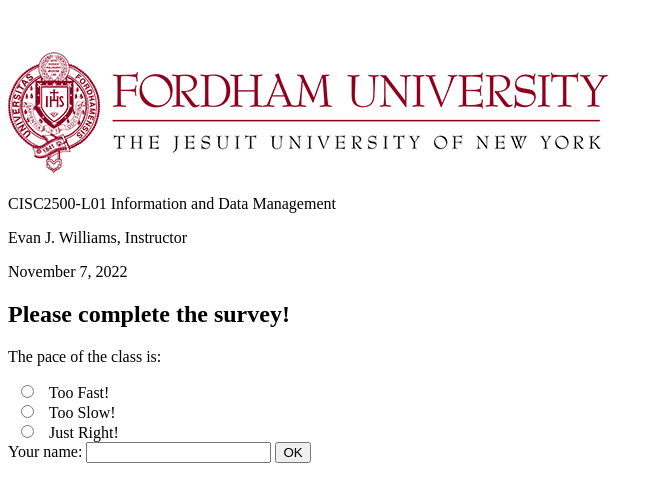
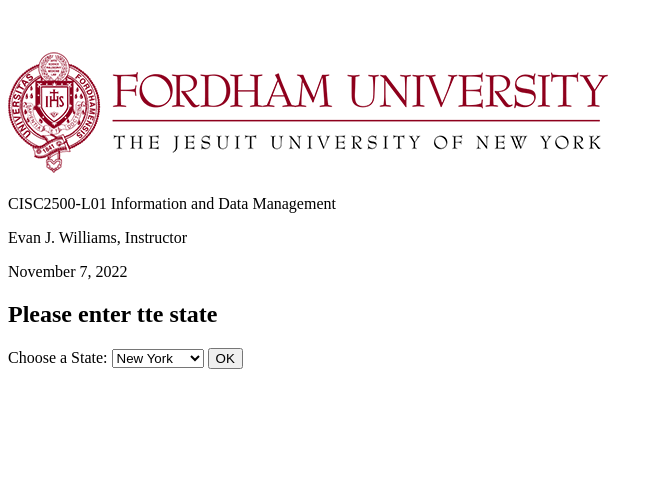
Before and after one commit to evanwilliamsconsulting/cisc2500_app1, a Django app: page /fordham in a window 1280 px wide. Shown: the top 502 px of the page, without its empty margins (0-663 px from the left). Run offline with Django 4.2, Linux system fonts and the light colour scheme.

Commit message:
Started building State Legistors Dropdown

```diff
--- a/cisc2500_app1/templates/fordham.html
+++ b/cisc2500_app1/templates/fordham.html
@@ -1,32 +1,26 @@
-<!doctype html>
+<!DOCTYPE html>
 <html>
   <head>
-<meta charset="utf-8">
+    <meta http-equiv="content-type" content="text/html; charset=utf-8">
     <title>Django Page Test</title>
   </head>
-
   <body>
     <p>&nbsp;</p>
-	{% load static %}
-	<img src="test/logo.png" width="600" height="125" alt=""/>
+    {% load static %} <img src="test/logo.png" alt="" height="125" width="600">
     <div>
       <p>CISC2500-L01 Information and Data Management</p>
       <p>Evan J. Williams, Instructor</p>
       <p>November 7, 2022</p>
     </div>
-	<div><h2>Please complete the survey!</h2></div>
-	<form action="fordham" method="post">
-        {% csrf_token %}
-		  <p>The pace of the class is:</p>
-  <input type="radio" id="fast" name="pace_of_class" value="3">
-  <label for="fast">Too Fast!</label><br>
-  <input type="radio" id="slow" name="pace_of_class" value="1">
-  <label for="slow">Too Slow!</label><br>
-  <input type="radio" id="right" name="pace_of_class" value="2">
-  <label for="right">Just Right!</label><br>
-		<label for="your_name">Your
-        name: </label> <input id="your_name" name="your_name"
-        value="{{ current_name }}" type="text">
+    <div>
+      <h2>Please enter tte state</h2>
+    </div>
+    <form action="results" method="post"> {% csrf_token %}
+      <label for="state">Choose a State:</label>
+  <select id="state" name="state">
+    <option value="NY">New York</option>
+    <option value="NJ">New Jersey</option>
+  </select>
      <input value="OK" type="submit">
     </form>
   </body>
--- a/cisc2500_app1/urls.py
+++ b/cisc2500_app1/urls.py
@@ -8,6 +8,9 @@
     path('fordham',views.fordham,name='fordham'),
     path('survey', views.get_name, name='survey'),
     path('thanks',views.thanks,name='thanks'),
+    path('dataload',views.dataload,name='dataload'),
+    path('state',views.state,name='state'),
+    path('results',views.results,name='results'),
     path('opensecrets',views.opensecrets,name='opensecrets')
 ]
 
--- a/cisc2500_app1/views.py
+++ b/cisc2500_app1/views.py
@@ -54,12 +54,35 @@
 def learning(request):
     return HttpResponse("<!DOCTYPE html><html><head><title>Page Title</title></head><body><h1>This is a Heading</h1><p>This is a paragraph.</p></body></html>")
 
+def dataload(request):
+    return HttpResponse("loading data")
+
 def fordham(request):
+    context = {"New Jersey":"NJ",
+              "New York":"NY"}
+    return render(request, 'fordham.html', context=context)
+    #return HttpResponse("by state")
+
+def state(request):
+    states = {"New Jersey":"NJ",
+              "New York":"NY"}
     context = {
-           'my_name': "Evan J. Williams",
+           'states': states,
     }
     # Render the HTML template index.html with the data in the context variable
-    return render(request, 'fordham.html', context=context)
+    return render(request, 'state.html', context=context)
+
+def results(request):
+    # https://stackoverflow.com/questions/60940959/how-do-i-convert-wsgirequest-to-string
+    response_value = request.__dict__
+    aList = []
+    for item in response_value:
+        aList.append(item)
+        aList.append(":")
+#    params = request.content_params
+    #state = response_value.find("state")
+    return HttpResponse(aList)
+
 
 def survey(request):
     context = {
```
Lines whose indentation alone changed are shown as unchanged.
